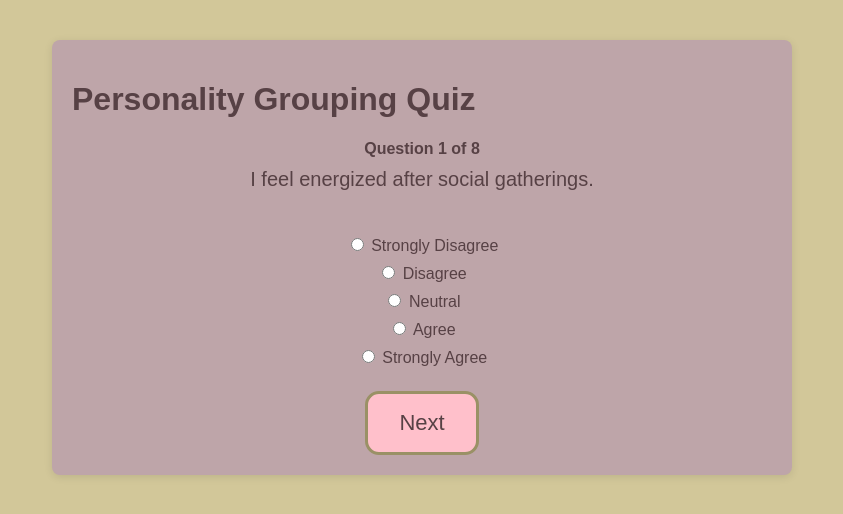
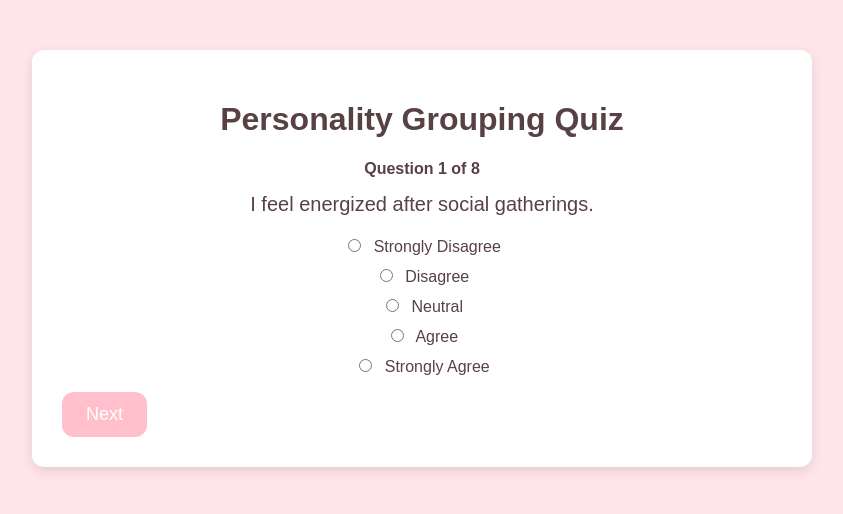
Before and after one commit to Logan-McCullen/logan-mccullen.github.io, a plain HTML site: page index.html in a window 1280 px wide. Both pictures are taken after a click on the button "Start Quiz". Shown: the whole page, without its empty margins (218-1061 px from the left). Drawn offline with Linux system fonts and the light colour scheme.

Commit message:
cleaner ui

```diff
--- a/index.html
+++ b/index.html
@@ -1,7 +1,8 @@
 <!DOCTYPE html>
-<html>
+<html lang="en">
 <head>
   <meta charset="UTF-8">
+  <meta name="viewport" content="width=device-width, initial-scale=1.0">
   <title>Personality Grouping Quiz</title>
   <link rel="stylesheet" href="style.css">
 </head>
--- a/script.js
+++ b/script.js
@@ -1,3 +1,4 @@
+/* script.js */
 const questions = [
   {
     text: 'I feel energized after social gatherings.',
@@ -104,6 +105,7 @@ function startQuiz() {
   currentQuestion = 0;
   score = 0;
   resultSection.classList.add('hidden');
+  container.classList.remove('center');
   showQuestion();
 }
 
@@ -113,9 +115,7 @@ function showQuestion() {
     <div class="progress">Question ${currentQuestion + 1} of ${questions.length}</div>
     <div class="question">${q.text}</div>
     <ul class="options">
-      ${q.options
-        .map((o, i) => `<li><label><input type="radio" name="option" value="${o.value}"> ${o.text}</label></li>`)
-        .join('')}
+      ${q.options.map(o => `<li><label><input type="radio" name="option" value="${o.value}"> ${o.text}</label></li>`).join('')}
     </ul>
     <button id="nextButton" class="button">${currentQuestion === questions.length - 1 ? 'Submit' : 'Next'}</button>
   `;
@@ -154,7 +154,7 @@ function showResult() {
   resultText.textContent = groups[groupIndex].summary;
 
   grid.innerHTML = groups
-    .map(g => `<div class="group"><h3>${g.label}</h3><p>${g.summary}</p><a href="#">Learn more</a></div>`)
+    .map(g => `<div class="group"><h3>${g.label}</h3><p>${g.summary}</p></div>`)
     .join('');
 
   resultSection.classList.remove('hidden');
--- a/style.css
+++ b/style.css
@@ -1,17 +1,18 @@
+/* style.css */
 body {
   margin: 0;
-  font-family: Arial, Helvetica, sans-serif;
-  background-color: #d2c799;
+  font-family: 'Poppins', Arial, Helvetica, sans-serif;
+  background-color: #ffe4ea;
   color: #574145;
 }
 
 .quiz-wrapper {
-  max-width: 700px;
-  margin: 40px auto;
-  padding: 20px;
-  background: #bea5a9;
-  border-radius: 8px;
-  box-shadow: 0 2px 8px rgba(0,0,0,0.1);
+  max-width: 720px;
+  margin: 50px auto;
+  padding: 30px;
+  background: #ffffff;
+  border-radius: 12px;
+  box-shadow: 0 4px 12px rgba(0,0,0,0.1);
 }
 
 .center {
@@ -22,20 +23,25 @@ body {
 
 .button {
   background-color: #ffc0cb;
-  border-radius: 14px;
-  border: 3px solid #9a9166;
+  border: none;
+  border-radius: 12px;
   cursor: pointer;
-  color: #574145;
-  font-size: 22px;
-  padding: 16px 31px;
+  color: #ffffff;
+  font-size: 18px;
+  padding: 12px 24px;
   text-decoration: none;
+  transition: background-color 0.2s;
 }
 .button:hover {
-  background-color: #ffcfd8;
+  background-color: #ffb3c1;
 }
 .button:active {
-  position: relative;
-  top: 1px;
+  transform: scale(0.98);
+}
+
+h1, h2 {
+  text-align: center;
+  color: #574145;
 }
 
 .question {
@@ -51,36 +57,47 @@ body {
 }
 
 .options li {
-  margin: 8px 0;
+  margin: 10px 0;
+}
+
+.options input[type="radio"] {
+  margin-right: 8px;
+}
+
+.progress {
+  font-weight: bold;
+  margin-bottom: 15px;
+  text-align: center;
 }
 
 .result {
   font-size: 24px;
   text-align: center;
-  margin-bottom: 20px;
-}
-
-.progress {
-  font-weight: bold;
-  margin-bottom: 10px;
-  text-align: center;
+  margin-bottom: 30px;
 }
 
 .grid {
   display: grid;
-  grid-template-columns: repeat(auto-fit, minmax(250px, 1fr));
-  gap: 15px;
+  grid-template-columns: repeat(auto-fit, minmax(240px, 1fr));
+  gap: 20px;
 }
 
 .group {
-  background: #fff;
-  border: 2px solid #9a9166;
-  border-radius: 6px;
-  padding: 10px;
+  background: #ffe4ea;
+  border-radius: 12px;
+  padding: 20px;
+  box-shadow: 0 2px 6px rgba(0,0,0,0.08);
 }
 
 .group h3 {
   margin-top: 0;
+  margin-bottom: 10px;
+  color: #574145;
+  font-size: 20px;
+}
+
+.group p {
+  margin: 0;
   color: #574145;
 }
 
```
